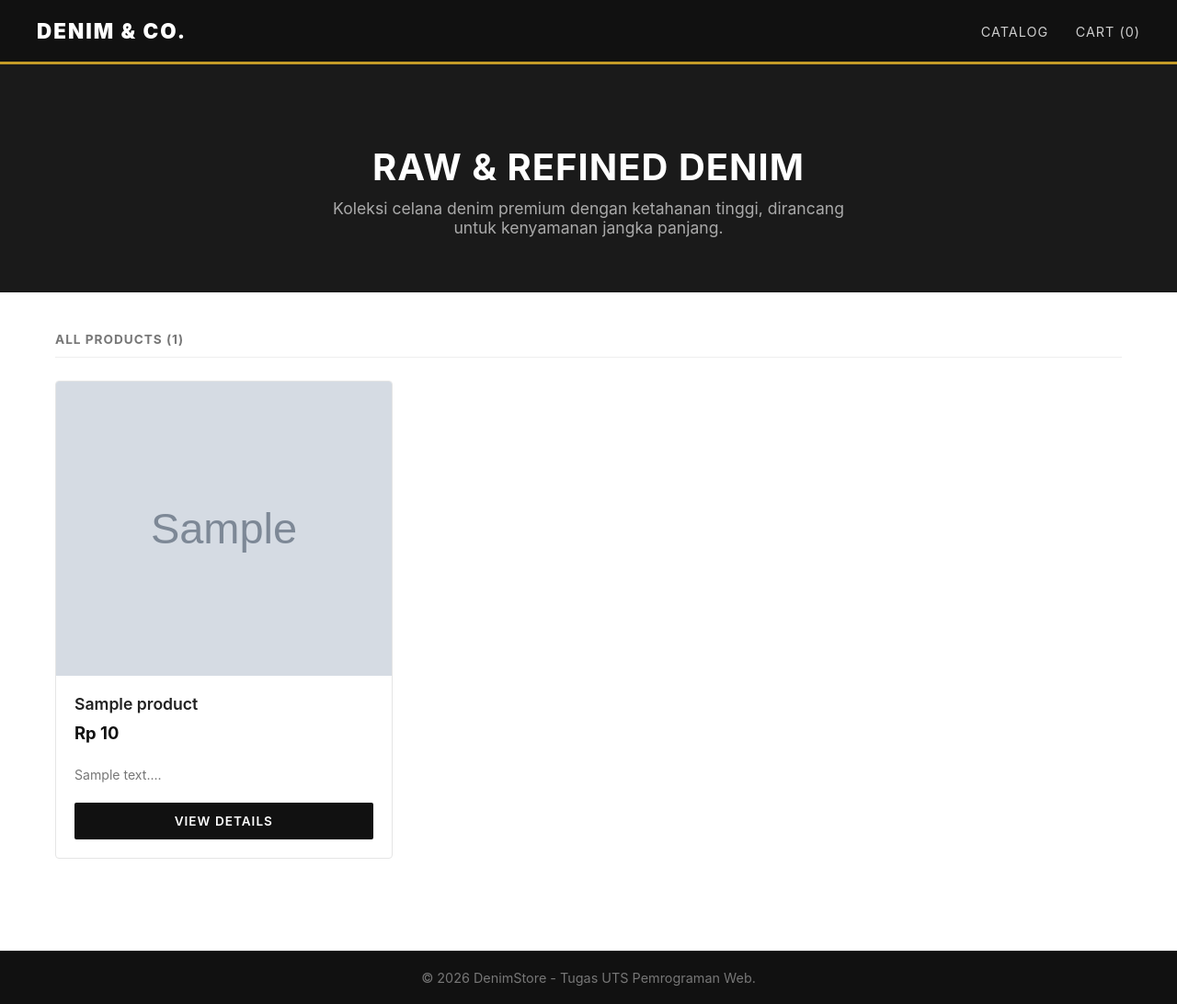
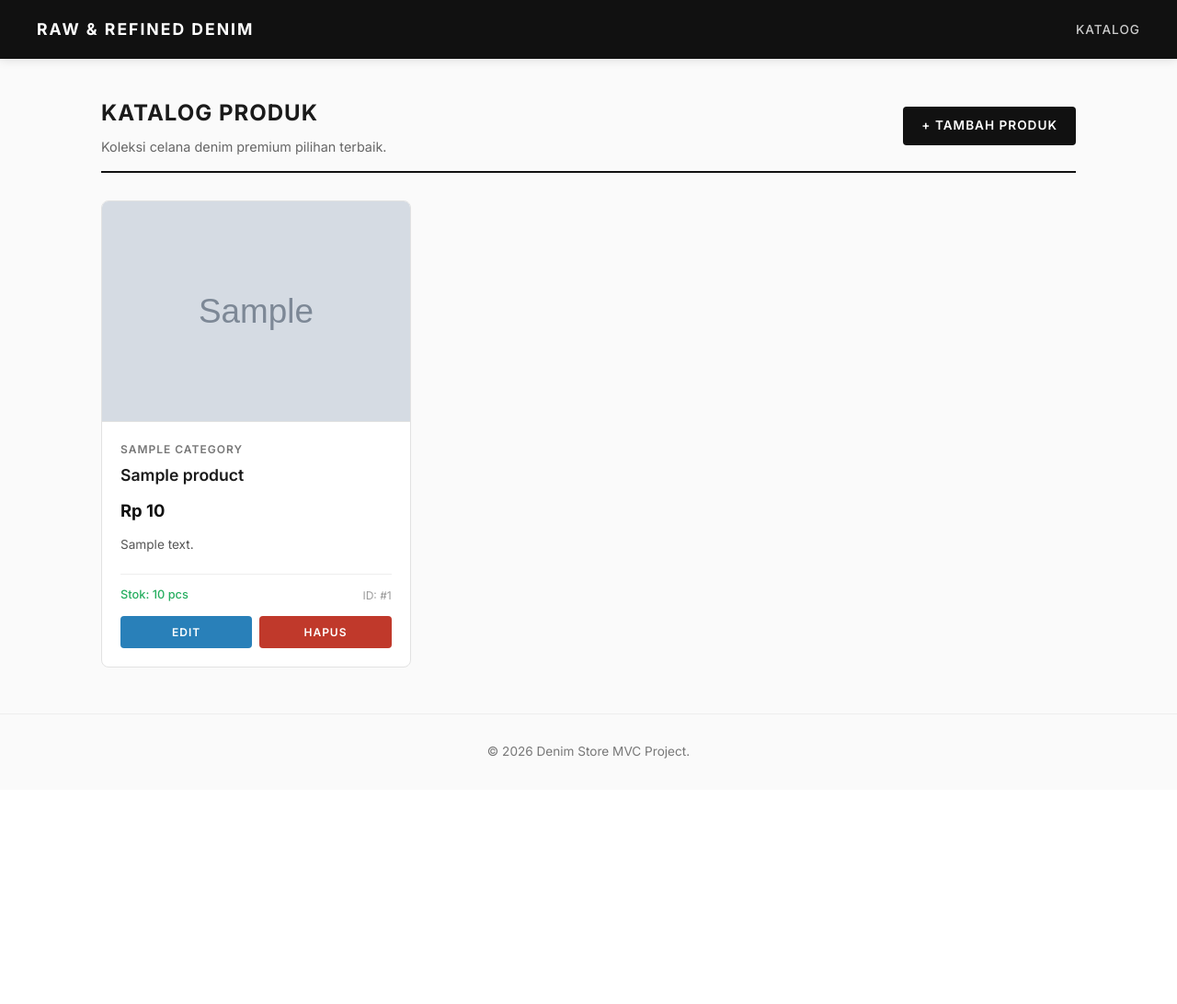
Before and after one commit to AripppMuhammad/denim_store, a PHP site: page /denim-store/router.php in a window 1280 px wide. Shown: the whole page at 92% size. After the commit the page ends 825 px from the top, so only its background shows below. Run offline with PHP 8.4, Linux system fonts and the light colour scheme; tables that the repository leaves empty or names only in its code hold one stand-in row (values such as "Sample post"); grey boxes marked "Sample" are stand-in pictures.

Commit message:
update CRUD

```diff
--- a/app/controllers/ProductController.php
+++ b/app/controllers/ProductController.php
@@ -1,7 +1,8 @@
 <?php
 class ProductController extends Controller {
+
     public function index() {
-        $data['title'] = 'Katalog Celana Denim';
+        $data['title'] = 'Katalog Produk Denim';
         $data['products'] = $this->model('ProductModel')->getAllProducts();
 
         $this->view('layouts/header', $data);
@@ -9,12 +10,118 @@ class ProductController extends Controller {
         $this->view('layouts/footer');
     }
 
-    public function detail($id) {
-        $data['title'] = 'Detail Produk Denim';
+    public function create() {
+        $data['title'] = 'Tambah Produk Denim';
+        $this->view('layouts/header', $data);
+        $this->view('products/create', $data);
+        $this->view('layouts/footer');
+    }
+
+    public function store() {
+        if ($_SERVER['REQUEST_METHOD'] == 'POST') {
+            if (empty($_POST['name']) || empty($_POST['price']) || empty($_POST['stock'])) {
+                echo "<script>alert('Gagal! Nama, Harga, dan Stok wajib diisi.'); window.location.href='/product/create';</script>";
+                exit;
+            }
+
+            $imageName = 'default.jpg';
+            if (isset($_FILES['image']) && $_FILES['image']['error'] === UPLOAD_ERR_OK) {
+                $fileTmpPath = $_FILES['image']['tmp_name'];
+                $fileName = $_FILES['image']['name'];
+                $fileExtension = strtolower(pathinfo($fileName, PATHINFO_EXTENSION));
+                $allowedExtensions = ['jpg', 'jpeg', 'png', 'webp'];
+
+                if (in_array($fileExtension, $allowedExtensions)) {
+                    $newFileName = uniqid('prod_', true) . '.' . $fileExtension;
+                    $uploadFileDir = __DIR__ . '/../../public/img/';
+
+                    if (!is_dir($uploadFileDir)) {
+                        mkdir($uploadFileDir, 0777, true);
+                    }
+
+                    if (move_uploaded_file($fileTmpPath, $uploadFileDir . $newFileName)) {
+                        $imageName = $newFileName;
+                    }
+                }
+            }
+
+            $_POST['image'] = $imageName;
+
+            if ($this->model('ProductModel')->addProduct($_POST)) {
+                echo "<script>alert('Produk berhasil ditambahkan!'); window.location.href='/product';</script>";
+            } else {
+                echo "<script>alert('Gagal menyimpan produk.'); window.location.href='/product/create';</script>";
+            }
+        }
+    }
+
+    // Rute GET: Menampilkan Form Edit berdasarkan ID
+    public function edit($id) {
+        $data['title'] = 'Edit Produk Denim';
         $data['product'] = $this->model('ProductModel')->getProductById($id);
 
+        if (!$data['product']) {
+            header('Location: /product');
+            exit;
+        }
+
         $this->view('layouts/header', $data);
-        $this->view('products/detail', $data);
+        $this->view('products/edit', $data);
         $this->view('layouts/footer');
     }
+
+    // Rute POST: Mengupdate Data & Ganti Gambar (Opsional)
+    public function update() {
+        if ($_SERVER['REQUEST_METHOD'] == 'POST') {
+            $id = $_POST['id'];
+            $oldImage = $_POST['old_image'];
+            $imageName = $oldImage;
+
+            // Cek apakah user mengupload gambar baru
+            if (isset($_FILES['image']) && $_FILES['image']['error'] === UPLOAD_ERR_OK) {
+                $fileTmpPath = $_FILES['image']['tmp_name'];
+                $fileName = $_FILES['image']['name'];
+                $fileExtension = strtolower(pathinfo($fileName, PATHINFO_EXTENSION));
+                $allowedExtensions = ['jpg', 'jpeg', 'png', 'webp'];
+
+                if (in_array($fileExtension, $allowedExtensions)) {
+                    $newFileName = uniqid('prod_', true) . '.' . $fileExtension;
+                    $uploadFileDir = __DIR__ . '/../../public/img/';
+
+                    if (move_uploaded_file($fileTmpPath, $uploadFileDir . $newFileName)) {
+                        $imageName = $newFileName;
+                        // Hapus gambar lama jika bukan default.jpg
+                        if ($oldImage !== 'default.jpg' && file_exists($uploadFileDir . $oldImage)) {
+                            @unlink($uploadFileDir . $oldImage);
+                        }
+                    }
+                }
+            }
+
+            $_POST['image'] = $imageName;
+
+            if ($this->model('ProductModel')->updateProduct($_POST)) {
+                echo "<script>alert('Produk berhasil diperbarui!'); window.location.href='/product';</script>";
+            } else {
+                echo "<script>alert('Gagal memperbarui produk.'); window.location.href='/product/edit/' . $id;</script>";
+            }
+        }
+    }
+
+    // Rute GET: Menghapus Produk & File Gambarnya
+    public function delete($id) {
+        $product = $this->model('ProductModel')->getProductById($id);
+        if ($product) {
+            $uploadFileDir = __DIR__ . '/../../public/img/';
+            if ($product['image'] !== 'default.jpg' && file_exists($uploadFileDir . $product['image'])) {
+                @unlink($uploadFileDir . $product['image']);
+            }
+        }
+
+        if ($this->model('ProductModel')->deleteProduct($id)) {
+            echo "<script>alert('Produk berhasil dihapus!'); window.location.href='/product';</script>";
+        } else {
+            echo "<script>alert('Gagal menghapus produk.'); window.location.href='/product';</script>";
+        }
+    }
 }
--- a/app/models/ProductModel.php
+++ b/app/models/ProductModel.php
@@ -1,20 +1,50 @@
 <?php
 class ProductModel {
-    private $table = 'products';
     private $db;
 
     public function __construct() {
-        $this->db = new Database;
+        $this->db = new Database();
     }
 
     public function getAllProducts() {
-        $this->db->query("SELECT * FROM " . $this->table);
+        $this->db->query("SELECT products.*, categories.name as category_name FROM products JOIN categories ON products.category_id = categories.id");
         return $this->db->resultSet();
     }
 
     public function getProductById($id) {
-        $this->db->query("SELECT * FROM " . $this->table . " WHERE id = :id");
+        $this->db->query("SELECT * FROM products WHERE id = :id");
         $this->db->bind('id', $id);
         return $this->db->single();
     }
+
+    public function addProduct($data) {
+        $query = "INSERT INTO products (category_id, name, price, description, stock, image) VALUES (:category_id, :name, :price, :description, :stock, :image)";
+        $this->db->query($query);
+        $this->db->bind('category_id', $data['category_id']);
+        $this->db->bind('name', $data['name']);
+        $this->db->bind('price', $data['price']);
+        $this->db->bind('description', $data['description']);
+        $this->db->bind('stock', $data['stock']);
+        $this->db->bind('image', $data['image']);
+        return $this->db->execute();
+    }
+
+    public function updateProduct($data) {
+        $query = "UPDATE products SET category_id = :category_id, name = :name, price = :price, description = :description, stock = :stock, image = :image WHERE id = :id";
+        $this->db->query($query);
+        $this->db->bind('id', $data['id']);
+        $this->db->bind('category_id', $data['category_id']);
+        $this->db->bind('name', $data['name']);
+        $this->db->bind('price', $data['price']);
+        $this->db->bind('description', $data['description']);
+        $this->db->bind('stock', $data['stock']);
+        $this->db->bind('image', $data['image']);
+        return $this->db->execute();
+    }
+
+    public function deleteProduct($id) {
+        $this->db->query("DELETE FROM products WHERE id = :id");
+        $this->db->bind('id', $id);
+        return $this->db->execute();
+    }
 }
--- a/app/views/layouts/footer.php
+++ b/app/views/layouts/footer.php
@@ -1,6 +1,5 @@
-</div>
-    <footer style="text-align: center; padding: 20px; margin-top: 40px; color: #777; font-size: 0.9em;">
-        &copy; 2026 DenimStore - Tugas UTS Pemrograman Web.
-    </footer>
+<footer style="text-align: center; padding: 30px; color: #777; font-size: 0.85rem; border-top: 1px solid #eee; margin-top: 50px;">
+    &copy; 2026 Denim Store MVC Project.
+</footer>
 </body>
 </html>
--- a/app/views/layouts/header.php
+++ b/app/views/layouts/header.php
@@ -3,56 +3,50 @@
 <head>
     <meta charset="UTF-8">
     <meta name="viewport" content="width=device-width, initial-scale=1.0">
-    <title><?= $data['title']; ?></title>
+    <title><?= $data['title'] ?? 'Denim Store'; ?></title>
+    <link href="https://fonts.googleapis.com/css2?family=Inter:wght@300;400;500;600;700&display=swap" rel="stylesheet">
     <style>
         :root {
-            --bg-dark: #111111;
-            --accent: #c59b27;
-            --text-main: #222222;
-            --text-light: #777777;
-            --border-color: #e5e5e5;
+            --bg-color: #fafafa;
+            --text-color: #1a1a1a;
+            --primary: #111111;
+            --border: #e2e2e2;
+            --card-bg: #ffffff;
         }
-
         * { box-sizing: border-box; }
-        body { font-family: -apple-system, BlinkMacSystemFont, "Segoe UI", Roboto, Helvetica, Arial, sans-serif; margin: 0; padding: 0; background: #ffffff; color: var(--text-main); }
+        body { font-family: 'Inter', sans-serif; margin: 0; background: var(--bg-color); color: var(--text-color); line-height: 1.6; }
 
         /* Navbar */
-        header { background: var(--bg-dark); color: #fff; padding: 20px 40px; display: flex; justify-content: space-between; align-items: center; border-bottom: 3px solid var(--accent); }
-        .brand-logo { font-size: 1.4rem; font-weight: 900; letter-spacing: 2px; text-transform: uppercase; color: #fff; text-decoration: none; }
-        .nav-links a { color: #ccc; text-decoration: none; margin-left: 25px; font-size: 0.9rem; text-transform: uppercase; letter-spacing: 1px; transition: color 0.2s; }
-        .nav-links a:hover { color: var(--accent); }
+        nav { background: var(--primary); color: #fff; padding: 18px 40px; display: flex; justify-content: space-between; align-items: center; box-shadow: 0 2px 10px rgba(0,0,0,0.1); }
+        nav .brand { font-weight: 700; font-size: 1.1rem; letter-spacing: 2px; text-transform: uppercase; color: #fff; text-decoration: none; }
+        nav .nav-links a { color: #ccc; text-decoration: none; font-size: 0.85rem; text-transform: uppercase; letter-spacing: 1px; font-weight: 500; transition: color 0.2s; }
+        nav .nav-links a:hover { color: #fff; }
 
-        /* Hero Banner */
-        .hero-banner { background: #1a1a1a; color: #fff; text-align: center; padding: 60px 20px; margin-bottom: 40px; }
-        .hero-banner h1 { font-size: 2.5rem; margin-bottom: 10px; letter-spacing: 1px; }
-        .hero-banner p { color: #aaa; font-size: 1.1rem; max-width: 600px; margin: 0 auto; }
-
-        /* Container & Grid */
-        .container { max-width: 1200px; margin: 0 auto; padding: 0 20px 60px 20px; }
-        .grid { display: grid; grid-template-columns: repeat(auto-fill, minmax(280px, 1fr)); gap: 30px; }
-
-        /* Product Card */
-        .card { background: #fff; border: 1px solid var(--border-color); border-radius: 4px; overflow: hidden; transition: transform 0.2s, box-shadow 0.2s; display: flex; flex-direction: column; }
-        .card:hover { transform: translateY(-4px); box-shadow: 0 10px 20px rgba(0,0,0,0.08); }
-        .product-img-placeholder { background: #f4f4f4; height: 320px; display: flex; align-items: center; justify-content: center; color: var(--text-light); font-weight: bold; border-bottom: 1px solid var(--border-color); font-size: 0.9rem; }
-        .card-body { padding: 20px; display: flex; flex-direction: column; flex-grow: 1; }
-        .card h3 { margin: 0 0 10px 0; font-size: 1.1rem; font-weight: 600; }
-        .price { color: #111; font-weight: 700; font-size: 1.15rem; margin-bottom: 10px; }
-        .desc { font-size: 0.88rem; color: var(--text-light); line-height: 1.5; margin-bottom: 20px; flex-grow: 1; }
+        .container { max-width: 1100px; margin: 40px auto; padding: 0 20px; }
 
         /* Button */
-        .btn { display: block; background: var(--bg-dark); color: #fff; text-align: center; padding: 12px; text-decoration: none; border-radius: 2px; font-weight: 600; text-transform: uppercase; font-size: 0.85rem; letter-spacing: 1px; transition: background 0.2s; }
-        .btn:hover { background: var(--accent); color: #111; }
+        .btn { background: var(--primary); color: #fff; padding: 10px 20px; text-decoration: none; border-radius: 4px; display: inline-block; font-size: 0.85rem; text-transform: uppercase; font-weight: 600; letter-spacing: 1px; transition: background 0.2s, transform 0.1s; border: none; cursor: pointer; text-align: center; }
+        .btn:hover { background: #333; transform: translateY(-1px); }
 
-        /* Footer */
-        footer { background: #111; color: #888; text-align: center; padding: 40px 20px; font-size: 0.85rem; border-top: 1px solid #222; }
+        /* Grid & Cards */
+        .grid { display: grid; grid-template-columns: repeat(auto-fill, minmax(260px, 1fr)); gap: 25px; margin-top: 30px; }
+        .card { background: var(--card-bg); border: 1px solid var(--border); border-radius: 8px; overflow: hidden; transition: transform 0.2s, box-shadow 0.2s; display: flex; flex-direction: column; }
+        .card:hover { transform: translateY(-4px); box-shadow: 0 10px 25px rgba(0,0,0,0.08); }
+        .card-img-placeholder { height: 200px; background: #f0f0f0; display: flex; align-items: center; justify-content: center; color: #888; font-size: 0.85rem; font-weight: 600; letter-spacing: 1px; border-bottom: 1px solid var(--border); }
+        .card-body { padding: 20px; display: flex; flex-direction: column; flex-grow: 1; }
+
+        /* Form Styling */
+        .form-box { background: #fff; border: 1px solid var(--border); padding: 35px; border-radius: 8px; box-shadow: 0 4px 15px rgba(0,0,0,0.04); }
+        .form-group { display: flex; flex-direction: column; gap: 8px; margin-bottom: 20px; }
+        .form-group label { font-weight: 600; font-size: 0.85rem; text-transform: uppercase; letter-spacing: 0.5px; color: #444; }
+        .form-control { padding: 12px; border: 1px solid #ccc; border-radius: 4px; font-size: 0.95rem; font-family: inherit; transition: border-color 0.2s; }
+        .form-control:focus { outline: none; border-color: var(--primary); }
     </style>
 </head>
 <body>
-    <header>
-        <a href="/denim-store/public/product" class="brand-logo">Denim & Co.</a>
-        <nav class="nav-links">
-            <a href="/denim-store/public/product">Catalog</a>
-            <a href="#" onclick="alert('Fitur belum tersedia'); return false;">Cart (0)</a>
-        </nav>
-    </header>
+<nav>
+    <a href="/product" class="brand">Raw & Refined Denim</a>
+    <div class="nav-links">
+        <a href="/product">Katalog</a>
+    </div>
+</nav>
--- a/app/views/products/index.php
+++ b/app/views/products/index.php
@@ -1,25 +1,41 @@
-<div class="hero-banner">
-    <h1>RAW & REFINED DENIM</h1>
-    <p>Koleksi celana denim premium dengan ketahanan tinggi, dirancang untuk kenyamanan jangka panjang.</p>
+<div class="container">
+    <div style="display: flex; justify-content: space-between; align-items: center; margin-bottom: 30px; border-bottom: 2px solid #111; padding-bottom: 15px;">
+        <div>
+            <h2 style="margin: 0; text-transform: uppercase; letter-spacing: 1px; font-size: 1.5rem;">Katalog Produk</h2>
+            <p style="margin: 5px 0 0 0; color: #666; font-size: 0.9rem;">Koleksi celana denim premium pilihan terbaik.</p>
         </div>
-
-<div class="container">
-    <div style="margin-bottom: 25px; border-bottom: 1px solid #eee; padding-bottom: 10px;">
-        <span style="text-transform: uppercase; font-size: 0.85rem; letter-spacing: 1px; font-weight: bold; color: #777;">All Products (<?= count($data['products']); ?>)</span>
+        <a href="/product/create" class="btn">+ Tambah Produk</a>
     </div>
 
     <div class="grid">
         <?php foreach ($data['products'] as $product) : ?>
             <div class="card">
-            <!-- Menampilkan Gambar dari folder public/img/ -->
-            <div style="height: 320px; overflow: hidden; background: #f4f4f4;">
+                <div style="height: 240px; overflow: hidden; background: #f0f0f0; border-bottom: 1px solid var(--border);">
                     <img src="/img/<?= htmlspecialchars($product['image']); ?>" alt="<?= htmlspecialchars($product['name']); ?>" style="width: 100%; height: 100%; object-fit: cover;">
                 </div>
+
                 <div class="card-body">
-                <h3><?= htmlspecialchars($product['name']); ?></h3>
-                <div class="price">Rp <?= number_format($product['price'], 0, ',', '.'); ?></div>
-                <p class="desc"><?= htmlspecialchars(substr($product['description'], 0, 75)); ?>...</p>
-                <a href="/denim-store/public/product/detail/<?= $product['id']; ?>" class="btn">View Details</a>
+                    <span style="font-size: 0.75rem; text-transform: uppercase; letter-spacing: 1px; color: #777; font-weight: 600; margin-bottom: 5px;">
+                        <?= htmlspecialchars($product['category_name']); ?>
+                    </span>
+                    <h3 style="margin: 0 0 10px 0; font-size: 1.1rem; font-weight: 600;"><?= htmlspecialchars($product['name']); ?></h3>
+                    <div style="font-weight: 700; font-size: 1.15rem; color: #111; margin-bottom: 12px;">
+                        Rp <?= number_format($product['price'], 0, ',', '.'); ?>
+                    </div>
+                    <p style="font-size: 0.85rem; color: #555; margin: 0 0 20px 0; flex-grow: 1;"><?= htmlspecialchars($product['description']); ?></p>
+
+                    <div style="display: flex; justify-content: space-between; align-items: center; border-top: 1px solid #eee; padding-top: 12px; margin-bottom: 12px;">
+                        <span style="font-size: 0.8rem; font-weight: 500; color: <?= $product['stock'] > 0 ? '#27ae60' : '#c0392b'; ?>;">
+                            Stok: <?= $product['stock']; ?> pcs
+                        </span>
+                        <span style="font-size: 0.75rem; color: #999; text-transform: uppercase;">ID: #<?= $product['id']; ?></span>
+                    </div>
+
+                    <!-- Tombol Aksi Edit & Hapus -->
+                    <div style="display: grid; grid-template-columns: 1fr 1fr; gap: 8px;">
+                        <a href="/product/edit/<?= $product['id']; ?>" class="btn" style="background: #2980b9; padding: 8px; font-size: 0.75rem; text-align: center;">Edit</a>
+                        <a href="/product/delete/<?= $product['id']; ?>" class="btn" style="background: #c0392b; padding: 8px; font-size: 0.75rem; text-align: center;" onclick="return confirm('Apakah Anda yakin ingin menghapus produk ini?');">Hapus</a>
+                    </div>
                 </div>
             </div>
         <?php endforeach; ?>
--- a/core/App.php
+++ b/core/App.php
@@ -7,12 +7,15 @@ class App {
     public function __construct() {
         $url = $this->parseURL();
 
-        if (isset($url[0]) && file_exists('../app/controllers/' . ucfirst($url[0]) . 'Controller.php')) {
+        // Gunakan __DIR__ agar path selalu akurat menuju folder app/controllers/
+        $controllerPath = __DIR__ . '/../app/controllers/';
+
+        if (isset($url[0]) && file_exists($controllerPath . ucfirst($url[0]) . 'Controller.php')) {
             $this->controller = ucfirst($url[0]) . 'Controller';
             unset($url[0]);
         }
 
-        require_once '../app/controllers/' . $this->controller . '.php';
+        require_once $controllerPath . $this->controller . '.php';
         $this->controller = new $this->controller;
 
         if (isset($url[1])) {
@@ -22,10 +25,7 @@ class App {
             }
         }
 
-        if (!empty($url)) {
-            $this->params = array_values($url);
-        }
-
+        $this->params = !empty($url) ? array_values($url) : [];
         call_user_func_array([$this->controller, $this->method], $this->params);
     }
 
@@ -33,8 +33,7 @@ class App {
         if (isset($_GET['url'])) {
             $url = rtrim($_GET['url'], '/');
             $url = filter_var($url, FILTER_SANITIZE_URL);
-            $url = explode('/', $url);
-            return $url;
+            return explode('/', $url);
         }
         return [];
     }
--- a/core/Controller.php
+++ b/core/Controller.php
@@ -1,11 +1,11 @@
 <?php
 class Controller {
     public function view($view, $data = []) {
-        require_once '../app/views/' . $view . '.php';
+        require_once __DIR__ . '/../app/views/' . $view . '.php';
     }
 
     public function model($model) {
-        require_once '../app/models/' . $model . '.php';
+        require_once __DIR__ . '/../app/models/' . $model . '.php';
         return new $model;
     }
 }
--- a/core/Database.php
+++ b/core/Database.php
@@ -14,11 +14,10 @@ class Database {
             PDO::ATTR_PERSISTENT => true,
             PDO::ATTR_ERRMODE => PDO::ERRMODE_EXCEPTION
         ];
-
         try {
             $this->dbh = new PDO($dsn, $this->user, $this->pass, $options);
-        } catch (PDOException $e) {
-            die("Koneksi gagal: " . $e->getMessage());
+        } catch(PDOException $e) {
+            die($e->getMessage());
         }
     }
 
--- a/public/index.php
+++ b/public/index.php
@@ -1,6 +1,7 @@
 <?php
-require_once '../core/App.php';
-require_once '../core/Controller.php';
-require_once '../core/Database.php';
+// Menggunakan __DIR__ agar jalur file selalu akurat dari folder public/
+require_once __DIR__ . '/../core/App.php';
+require_once __DIR__ . '/../core/Controller.php';
+require_once __DIR__ . '/../core/Database.php';
 
 $app = new App();
--- /dev/null
+++ b/public/router.php
@@ -0,0 +1,7 @@
+<?php
+$uri = urldecode(parse_url($_SERVER['REQUEST_URI'], PHP_URL_PATH));
+if ($uri !== '/' && file_exists(__DIR__ . $uri)) {
+    return false;
+}
+$_GET['url'] = ltrim($uri, '/');
+require_once __DIR__ . '/index.php';
```
Also changed, not shown: app/views/products/create.php (added, +49 -0 lines), app/views/products/edit.php (added, +54 -0 lines), public/img/prod_6afe0a3f3da502.18552939.webp (added). Lines whose indentation alone changed are shown as unchanged.
